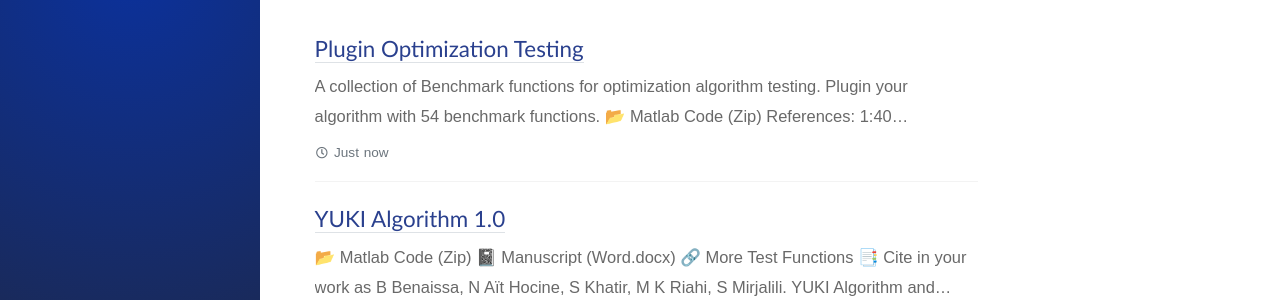
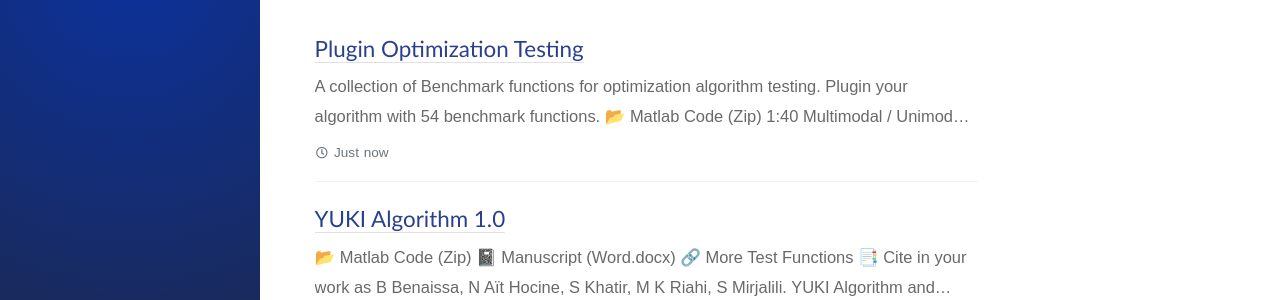
Before and after one commit to Brahim-Benaissa/Brahim-Benaissa.github.io, a Jekyll site: the page built from index.html, in a window 1280 px wide and 1196 px high. Shown: the part 631-931 px from the top of the window. Built offline with Jekyll 4.4.1, drawn with Linux system fonts in a browser that asks for light colours; nearby versions of some CDN libraries; some web fonts are replaced; the list of posts is cut into pages by our own code; comment, search, counter and statistics services are not loaded.

Commit message:
Update 2022-01-10-Optimization-Test-Functions.md

```diff
--- a/_posts/2022-01-10-Optimization-Test-Functions.md
+++ b/_posts/2022-01-10-Optimization-Test-Functions.md
@@ -13,7 +13,7 @@
 
 ## <a target="_blank" href="{{ site.baseurl }}{% link /assets/files/Projects/OPTIMIZATION TEST FUNCTIONS/YUKI ALGORITHM with Test Functions.zip %}" download> 📂  Matlab Code (Zip)</a>
 
-References: 1:40 Benchmark functions [^1]. &ensp; 51:54 Engineering Problems [^2].
+1:40 Multimodal / Unimodal functions [^1]. &ensp; 40:50 Composite functions. &ensp; 51:54 Engineering Problems [^2].
 
 ---
 
```
